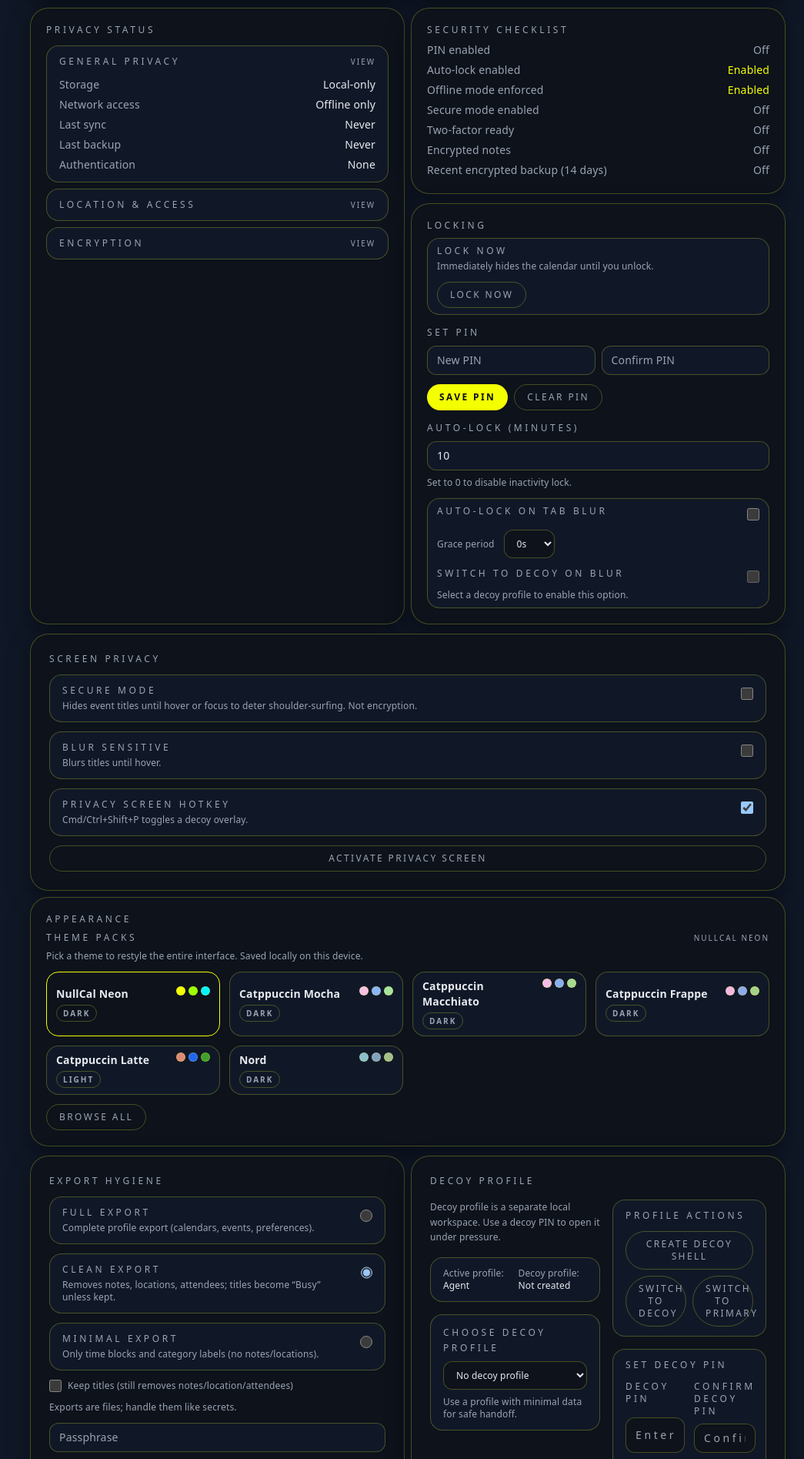
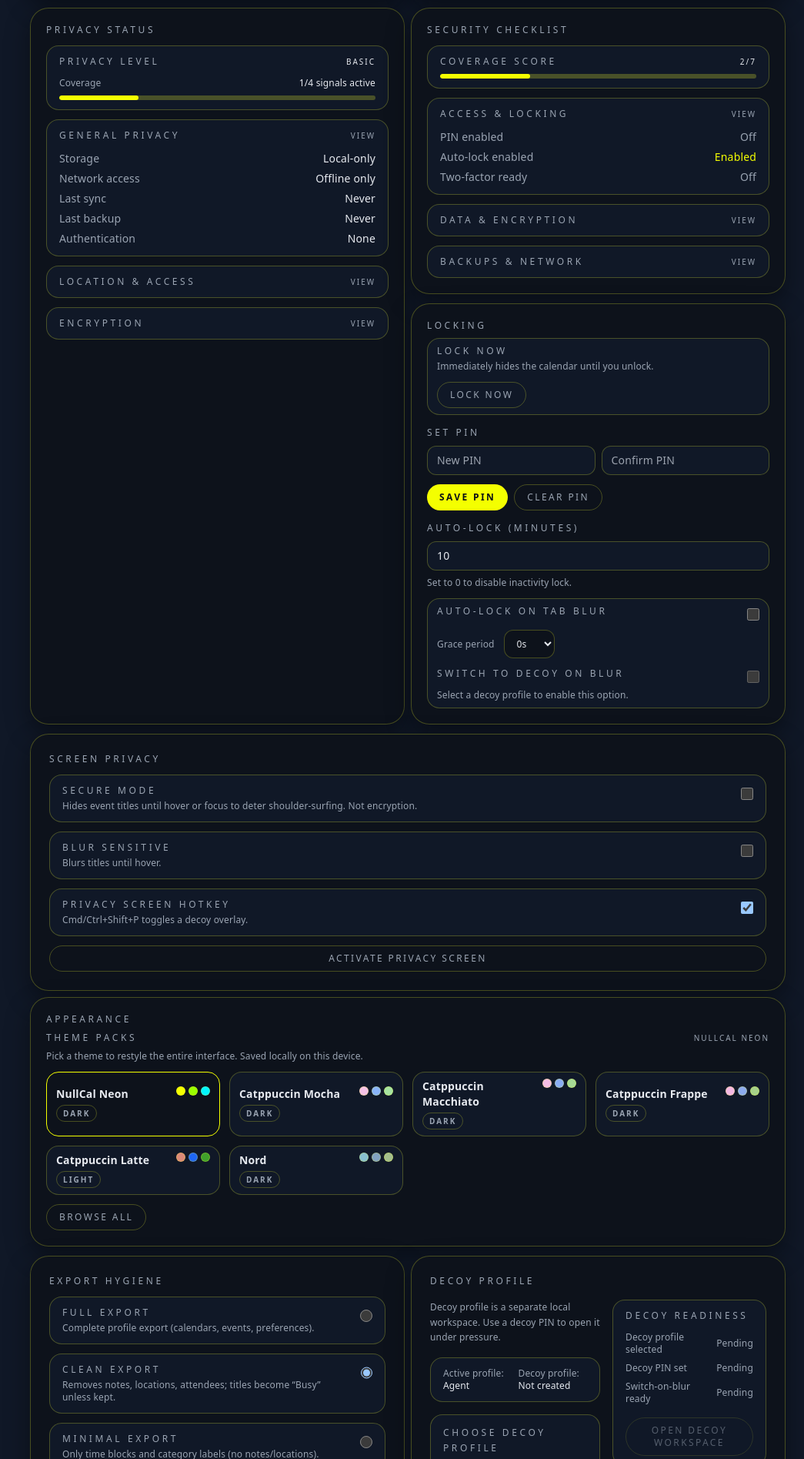
Before and after one commit to KamranBoroomand/NullCal, a React (Vite) app: page /safety in a window 1280 px wide. Shown: the part 1085-2980 px from the top of the page at 77% size, without its empty margins (235-1280 px from the left). Built offline with nearby package versions, Linux system fonts and the light colour scheme.

Commit message:
Refine safety center layouts

```diff
--- a/src/pages/SafetyCenter.tsx
+++ b/src/pages/SafetyCenter.tsx
@@ -333,6 +333,39 @@ const SafetyCenter = () => {
     }
   ];
   const score = securityScoreChecklist.filter((item) => item.value).length;
+  const securityChecklistSections = [
+    {
+      title: 'Access & locking',
+      items: [
+        { label: 'PIN enabled', value: state.securityPrefs.pinEnabled || state.securityPrefs.decoyPinEnabled },
+        { label: 'Auto-lock enabled', value: state.settings.autoLockMinutes > 0 || state.settings.autoLockOnBlur },
+        { label: 'Two-factor ready', value: state.settings.twoFactorEnabled }
+      ]
+    },
+    {
+      title: 'Data & encryption',
+      items: [
+        { label: 'Secure mode enabled', value: state.settings.secureMode },
+        { label: 'Encrypted notes', value: state.settings.encryptedNotes },
+        { label: 'Sync encryption', value: state.settings.encryptedSharingEnabled }
+      ]
+    },
+    {
+      title: 'Backups & network',
+      items: [
+        {
+          label: 'Recent encrypted backup (14 days)',
+          value: state.settings.lastExportAt
+            ? Date.now() - new Date(state.settings.lastExportAt).getTime() < 14 * 24 * 60 * 60 * 1000
+            : false
+        },
+        {
+          label: 'Offline mode enforced',
+          value: state.settings.networkLock || state.settings.syncStrategy === 'offline'
+        }
+      ]
+    }
+  ];
 
   const handleExport = async () => {
     if (!exportPassphrase || exportPassphrase !== exportConfirm) {
@@ -597,6 +630,18 @@ const SafetyCenter = () => {
       ? 'Offline only'
       : 'Secure sync';
   const ipTrackingStatus = state.settings.networkLock ? 'Blocked' : 'Limited';
+  const privacyScore = [
+    state.settings.networkLock || state.settings.syncStrategy === 'offline',
+    state.settings.encryptedNotes || state.settings.encryptedAttachments,
+    state.settings.encryptedSharingEnabled,
+    state.settings.twoFactorEnabled
+  ].filter(Boolean).length;
+  const privacyLevel = privacyScore >= 3 ? 'High' : privacyScore >= 2 ? 'Moderate' : 'Basic';
+  const decoyReadiness = [
+    { label: 'Decoy profile selected', value: Boolean(state.settings.decoyProfileId) },
+    { label: 'Decoy PIN set', value: state.securityPrefs.decoyPinEnabled },
+    { label: 'Switch-on-blur ready', value: state.settings.switchToDecoyOnBlur }
+  ];
   const privacySections = [
     {
       title: 'General privacy',
@@ -1061,7 +1106,25 @@ const SafetyCenter = () => {
           <motion.section {...panelMotion} className="grid gap-2 text-sm text-muted md:grid-cols-2">
             <div className="photon-panel min-w-0 rounded-3xl p-4 sm:p-5">
               <p className="text-xs uppercase tracking-[0.3em] text-muted">Privacy Status</p>
-              <div className="mt-3 space-y-2 text-xs text-muted">
+              <div className="mt-3 space-y-3 text-xs text-muted">
+                <div className="rounded-2xl border border-grid bg-panel2 px-4 py-3">
+                  <div className="flex flex-wrap items-center justify-between gap-2 text-xs uppercase tracking-[0.3em] text-muted">
+                    <span>Privacy level</span>
+                    <span className="text-[10px] uppercase tracking-[0.2em] text-text">{privacyLevel}</span>
+                  </div>
+                  <div className="mt-3 flex items-center justify-between gap-3 text-xs text-muted">
+                    <span>Coverage</span>
+                    <span className="text-text">
+                      {privacyScore}/4 signals active
+                    </span>
+                  </div>
+                  <div className="mt-2 h-1.5 w-full overflow-hidden rounded-full bg-grid">
+                    <div
+                      className="h-full rounded-full bg-accent transition-all"
+                      style={{ width: `${(privacyScore / 4) * 100}%` }}
+                    />
+                  </div>
+                </div>
                 {privacySections.map((section, index) => (
                   <details
                     key={section.title}
@@ -1087,8 +1150,33 @@ const SafetyCenter = () => {
             <div className="grid gap-3">
               <div className="photon-panel min-w-0 rounded-3xl p-4 sm:p-5">
                 <p className="text-xs uppercase tracking-[0.3em] text-muted">Security Checklist</p>
-                <ul className="mt-2 space-y-1.5">
-                  {securityScoreChecklist.map((item) => (
+                <div className="mt-3 space-y-3 text-xs text-muted">
+                  <div className="rounded-2xl border border-grid bg-panel2 px-4 py-3">
+                    <div className="flex flex-wrap items-center justify-between gap-2 text-xs uppercase tracking-[0.3em] text-muted">
+                      <span>Coverage score</span>
+                      <span className="text-[10px] uppercase tracking-[0.2em] text-text">
+                        {score}/{securityScoreChecklist.length}
+                      </span>
+                    </div>
+                    <div className="mt-2 h-1.5 w-full overflow-hidden rounded-full bg-grid">
+                      <div
+                        className="h-full rounded-full bg-accent transition-all"
+                        style={{ width: `${(score / securityScoreChecklist.length) * 100}%` }}
+                      />
+                    </div>
+                  </div>
+                  {securityChecklistSections.map((section, index) => (
+                    <details
+                      key={section.title}
+                      className="rounded-2xl border border-grid bg-panel2 px-4 py-3"
+                      open={index === 0}
+                    >
+                      <summary className="flex cursor-pointer list-none items-center justify-between text-xs uppercase tracking-[0.3em] text-muted">
+                        <span>{section.title}</span>
+                        <span className="text-[10px] uppercase tracking-[0.2em] text-muted">View</span>
+                      </summary>
+                      <ul className="mt-3 space-y-1.5 text-sm text-muted">
+                        {section.items.map((item) => (
                           <li key={item.label} className="flex min-w-0 items-center justify-between gap-3">
                             <span>{item.label}</span>
                             <span className={item.value ? 'text-accent' : 'text-muted'}>
@@ -1097,6 +1185,9 @@ const SafetyCenter = () => {
                           </li>
                         ))}
                       </ul>
+                    </details>
+                  ))}
+                </div>
               </div>
               <div className="photon-panel min-w-0 rounded-3xl p-4 sm:p-5">
                 <p className="text-xs uppercase tracking-[0.3em] text-muted">Locking</p>
@@ -1443,6 +1534,27 @@ const SafetyCenter = () => {
                 </div>
                 <div className="space-y-4">
                   <div className="rounded-2xl border border-grid bg-panel2 px-4 py-3">
+                    <p className="text-xs uppercase tracking-[0.3em] text-muted">Decoy readiness</p>
+                    <ul className="mt-3 space-y-2 text-xs text-muted">
+                      {decoyReadiness.map((item) => (
+                        <li key={item.label} className="flex items-center justify-between gap-3">
+                          <span>{item.label}</span>
+                          <span className={item.value ? 'text-accent' : 'text-muted'}>
+                            {item.value ? 'Ready' : 'Pending'}
+                          </span>
+                        </li>
+                      ))}
+                    </ul>
+                    <button
+                      type="button"
+                      onClick={handleSwitchToDecoy}
+                      disabled={!state.settings.decoyProfileId}
+                      className="mt-4 w-full rounded-full border border-grid px-4 py-2 text-xs uppercase tracking-[0.2em] text-muted disabled:cursor-not-allowed disabled:opacity-50"
+                    >
+                      Open decoy workspace
+                    </button>
+                  </div>
+                  <div className="rounded-2xl border border-grid bg-panel2 px-4 py-3">
                     <p className="text-xs uppercase tracking-[0.3em] text-muted">Profile actions</p>
                     <div className="mt-3 grid gap-2">
                       <button
```
Lines whose indentation alone changed are shown as unchanged.
